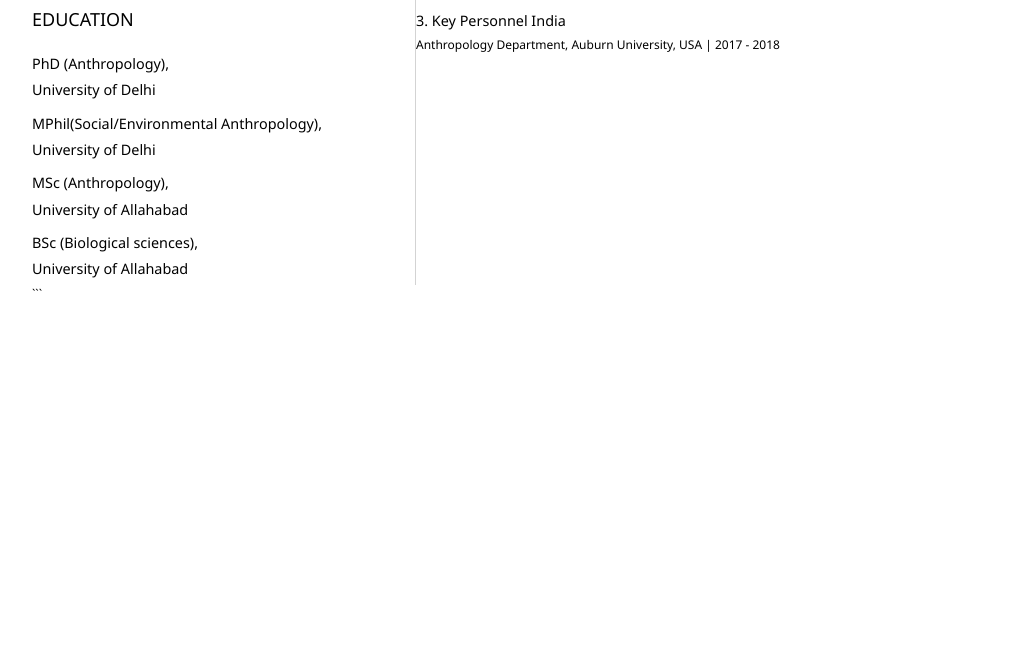
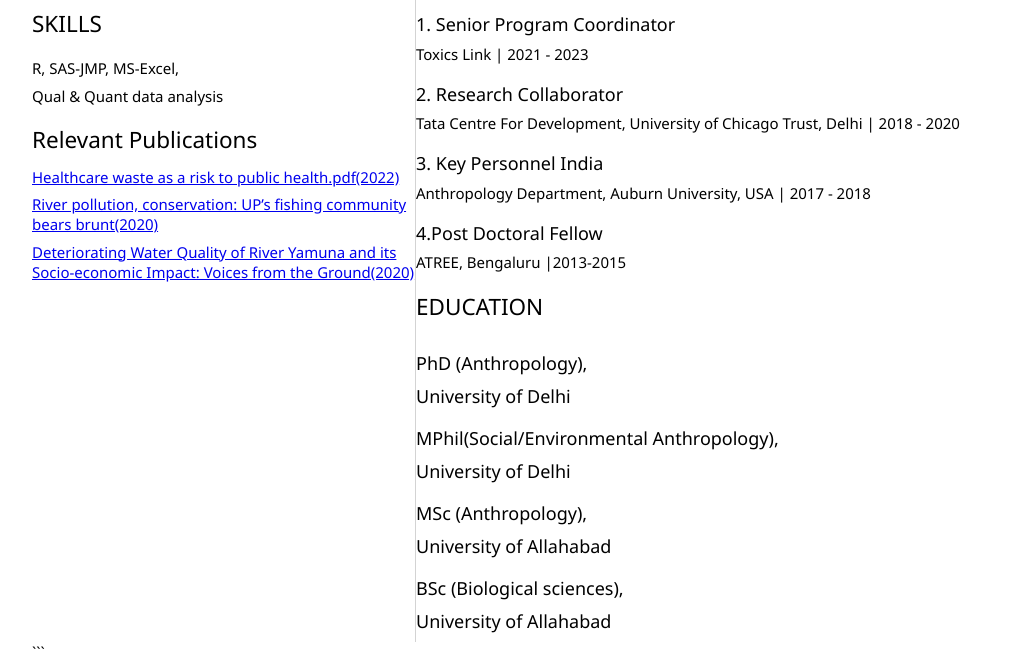
Before and after one commit to Nutan-data-novice/CV_Nutan, a plain HTML site: page index.html in a window 1280 px wide. Shown: the part 483-1145 px from the top of the page, without its empty margins (128-1145 px from the left). Before the commit the page ends 800 px from the top, so only its background shows below. Drawn offline with Linux system fonts and the light colour scheme.

Commit message:
CV final

```diff
--- a/index.html
+++ b/index.html
@@ -42,22 +42,14 @@
 
 
 					</section>
-
-						<h2>EDUCATION</h2>
-						<!-- your education -->
-					</section>
-					<h3>PhD (Anthropology),
-					<p>University of Delhi </p>
-				</section>
-				<h3>MPhil(Social/Environmental Anthropology),
-				<p>University of Delhi </p>
-			</section>
-			<h3>MSc (Anthropology),
-			<p>University of Allahabad </p>
-		</section>
-		<h3>BSc (Biological sciences),
-		<p>University of Allahabad </p>
-
+					<h2>Relevant Publications</h2>
+						<!-- your publication relevant for teh job -->
+						<a href="https://toxicslink.org/wp-content/uploads/2022/08/Healthcare%20waste%20as%20a%20risk%20to%20public%20health.pdf">Healthcare waste as a risk to public health.pdf(2022)</a>
+					</p>
+						<a href="https://www.downtoearth.org.in/blog/environment/river-pollution-conservation-up-s-fishing-community-bears-brunt-71908">River pollution, conservation: UP’s fishing community bears brunt(2020)</a>
+					</p>
+					<a href="https://tcd.uchicago.edu/insight/deteriorating-water-quality-of-river-yamuna-and-its-socio-economic-impact-voices-from-the-ground/">Deteriorating Water Quality of River Yamuna and its Socio-economic Impact: Voices from the Ground(2020)</a>
+				</p>
 				</article>
 				<article id="mainRight">
 					<section>
@@ -81,9 +73,28 @@ Tata Centre For Development, University of Chicago Trust, Delhi    | 2018 - 2020
 <p>
 	Anthropology Department, Auburn University, USA | 2017 - 2018
 </p>
+					</section>
+					 <h3>4.Post Doctoral Fellow</h3>
+					 <p> ATREE, Bengaluru |2013-2015</p>
+
+					<h2>EDUCATION</h2>
+						<!-- your education -->
+					</section>
+					<h3>PhD (Anthropology),
+					<p>University of Delhi </p>
+				</section>
+				<h3>MPhil(Social/Environmental Anthropology),
+				<p>University of Delhi </p>
+			</section>
+			<h3>MSc (Anthropology),
+			<p>University of Allahabad </p>
+		</section>
+		<h3>BSc (Biological sciences),
+		<p>University of Allahabad </p>
 
 </ul>
 				</article>
+
 			</main>
 		</body>
 	</html>
--- a/style.css
+++ b/style.css
@@ -1,6 +1,6 @@
 body {
     font-family: 'Verdan', Segoe UI, Tahoma, Geneva, sans-serif;
-    font-size: 12px;
+    font-size: 15px;
     max-width: 960px;
     margin: auto;
 }
```
